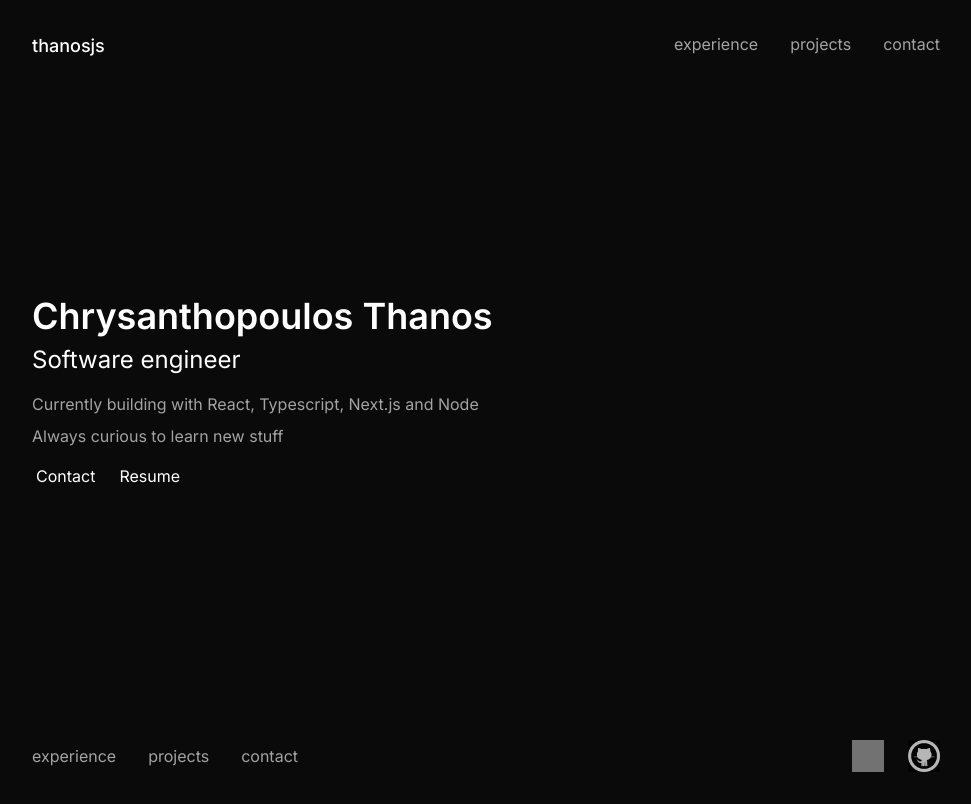
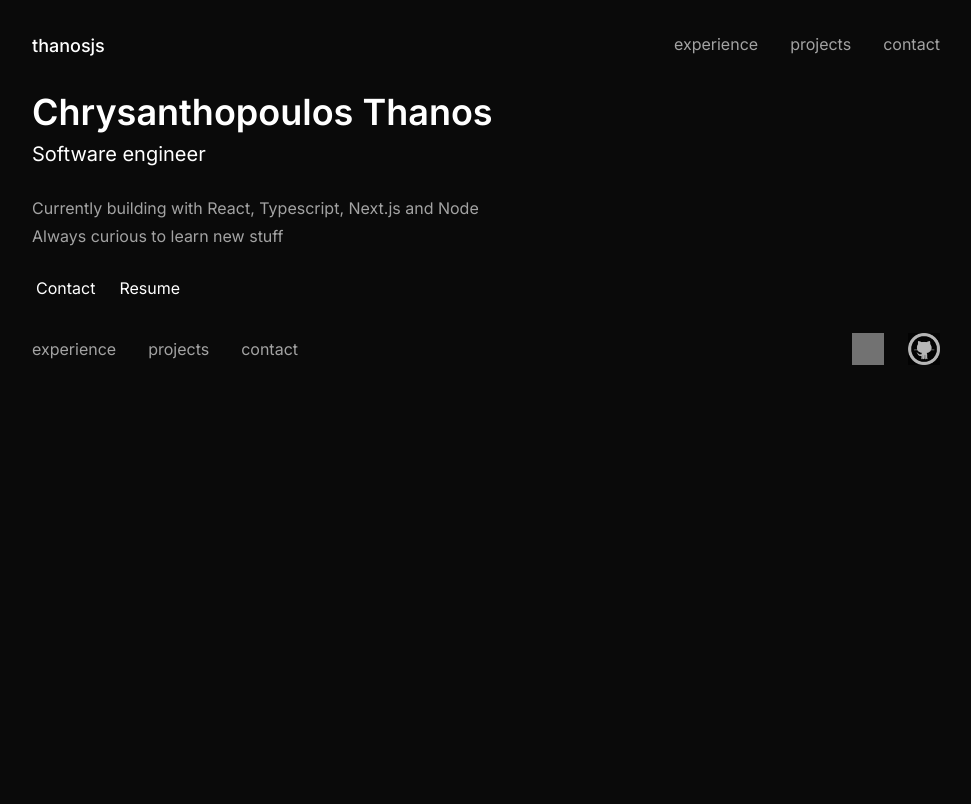
Before and after one commit to thanosoncode/portfolio, a Next.js app: page / in a window 1280 px wide. Shown: the whole page, without its empty margins (154-1125 px from the left). Built offline with nearby package versions, Linux system fonts and the light colour scheme; grey boxes are pictures that could not be loaded.

Commit message:
add resume

```diff
--- a/app/(routes)/home/Home.tsx
+++ b/app/(routes)/home/Home.tsx
@@ -1,30 +1,38 @@
 import Container from "@/app/components/Container";
+import { NAVBAR_PLUS_FOOTER_HEIGHT } from "@/app/utils/constants";
 import Link from "next/link";
 
 const Hero = () => {
   return (
-    <Container classes="flex items-center justify-center md:justify-start h-[calc(100vh-184px)]">
-      <div className="py-16 sm:py-24">
-        <h1 className="mb-2 text-4xl font-semibold text-primary-color">
-          Chrysanthopoulos Thanos
-        </h1>
-        <div className="mb-4 text-2xl text-primary-color">
-          Software engineer
+    <Container
+      classes={`flex items-center justify-center md:justify-start h-[calc(100vh-${NAVBAR_PLUS_FOOTER_HEIGHT}px)]`}
+    >
+      <div className="flex flex-col gap-7">
+        <div>
+          <h1 className="mb-2 text-4xl font-semibold text-primary-color">
+            Chrysanthopoulos Thanos
+          </h1>
+          <h2 className="text-xl text-primary-color">Software engineer</h2>
         </div>
-        <div className="my-4 flex flex-col gap-2">
+        <div className="flex flex-col gap-1">
           <div>Currently building with React, Typescript, Next.js and Node</div>
           <div> Always curious to learn new stuff</div>
         </div>
-        <div className="mb-4 flex gap-4">
+        <div className="flex gap-4">
           <Link
             href="/contact"
             className="border-b border-transparent px-1 text-primary-color duration-200 hover:border-primary-color"
           >
             Contact
           </Link>
-          <div className="border-b border-transparent px-1 text-primary-color duration-200 hover:border-primary-color">
+          <Link
+            href="resume/resume.pdf"
+            target="a_black"
+            rel="noopener noreferrer"
+            className="border-b border-transparent px-1 text-primary-color duration-200 hover:border-primary-color"
+          >
             Resume
-          </div>
+          </Link>
         </div>
       </div>
     </Container>
--- a/app/components/footer/Footer.tsx
+++ b/app/components/footer/Footer.tsx
@@ -3,20 +3,21 @@ import linkedIn from "../../../public/icons/linkedin.png";
 import Link from "next/link";
 import LinkIcon from "../LinkIcon";
 import Container from "../Container";
+import { LINKS } from "@/app/utils/constants";
 
 const Footer = () => {
   return (
     <Container classes="flex items-center justify-between py-8">
       <div className="flex gap-8">
-        <Link href="#projects" className="hover:text-appGreen-400 duration-200">
-          experience
-        </Link>
-        <Link href="#projects" className="hover:text-appGreen-400 duration-200">
-          projects
-        </Link>
-        <Link href="#projects" className="hover:text-appGreen-400 duration-200">
-          contact
-        </Link>
+        {LINKS.map((link) => (
+          <Link
+            key={link.name}
+            href={link.href}
+            className="duration-200 hover:text-primary-color"
+          >
+            {link.name}
+          </Link>
+        ))}
       </div>
       <div className="flex gap-6">
         <LinkIcon
--- a/app/components/navbar/Navbar.tsx
+++ b/app/components/navbar/Navbar.tsx
@@ -4,18 +4,13 @@ import { useEffect, useRef, useState } from "react";
 import { HiOutlineMenu } from "react-icons/hi";
 import MobileMenu from "./mobileMenu/MobileMenu";
 import Container from "../Container";
+import { LINKS } from "@/app/utils/constants";
 
 const Navbar = () => {
   const [isMenuOpen, setIsMenuOpen] = useState(false);
   const menuRef = useRef<HTMLDivElement | null>(null);
   const openMenu = () => setIsMenuOpen(true);
   const closeMenu = () => setIsMenuOpen(false);
-
-  const links = [
-    { name: "experience", href: "/experience" },
-    { name: "projects", href: "/projects" },
-    { name: "contact", href: "/contact" },
-  ];
 
   const handleOutsideClick = (event: MouseEvent) => {
     if (menuRef.current) {
@@ -49,7 +44,7 @@ const Navbar = () => {
         thanosjs
       </Link>
       <div className="hidden gap-8 md:flex">
-        {links.map((link) => (
+        {LINKS.map((link) => (
           <Link
             key={link.name}
             href={link.href}
@@ -64,7 +59,7 @@ const Navbar = () => {
           <HiOutlineMenu />
         </div>
       </button>
-      <MobileMenu links={links} isMenuOpen={isMenuOpen} onClose={closeMenu} />
+      <MobileMenu isMenuOpen={isMenuOpen} onClose={closeMenu} />
     </Container>
   );
 };
--- a/app/components/navbar/mobileMenu/MobileMenu.tsx
+++ b/app/components/navbar/mobileMenu/MobileMenu.tsx
@@ -1,4 +1,5 @@
 "use client";
+import { LINKS } from "@/app/utils/constants";
 import { LinkItem } from "@/app/utils/types";
 import Link from "next/link";
 import React, { useRef } from "react";
@@ -6,11 +7,10 @@ import { IoClose } from "react-icons/io5";
 
 interface MobileMenuProps {
   isMenuOpen: boolean;
-  links: LinkItem[];
   onClose: () => void;
 }
 
-const MobileMenu = ({ onClose, links, isMenuOpen }: MobileMenuProps) => {
+const MobileMenu = ({ onClose, isMenuOpen }: MobileMenuProps) => {
   const menuRef = useRef<HTMLDivElement | null>(null);
   return (
     <div
@@ -25,7 +25,7 @@ const MobileMenu = ({ onClose, links, isMenuOpen }: MobileMenuProps) => {
         </div>
       </button>
       <div className="flex flex-col gap-4">
-        {links.map((link) => (
+        {LINKS.map((link) => (
           <Link
             onClick={onClose}
             key={link.name}
--- a/app/layout.tsx
+++ b/app/layout.tsx
@@ -4,6 +4,7 @@ import "./globals.css";
 import Navbar from "./components/navbar/Navbar";
 import Footer from "./components/footer/Footer";
 import ToastProvider from "./components/toast/ToastProvider";
+import { NAVBAR_PLUS_FOOTER_HEIGHT } from "./utils/constants";
 
 const inter = Inter({ subsets: ["latin"] });
 
@@ -22,7 +23,9 @@ export default function RootLayout({
       <body className={inter.className}>
         <ToastProvider />
         <Navbar />
-        <div className={`min-h-[calc(100vh-184px)]`}>{children}</div>
+        <div className={`min-h-[calc(100vh-${NAVBAR_PLUS_FOOTER_HEIGHT}px)]`}>
+          {children}
+        </div>
         <Footer />
       </body>
     </html>
--- /dev/null
+++ b/app/utils/constants.ts
@@ -0,0 +1,9 @@
+import { LinkItem } from "./types";
+
+export const LINKS: LinkItem[] = [
+  { name: "experience", href: "/experience" },
+  { name: "projects", href: "/projects" },
+  { name: "contact", href: "/contact" },
+];
+
+export const NAVBAR_PLUS_FOOTER_HEIGHT = "184";
```
Also changed, not shown: 1 other file (tests, documents, lock files or other folders).
